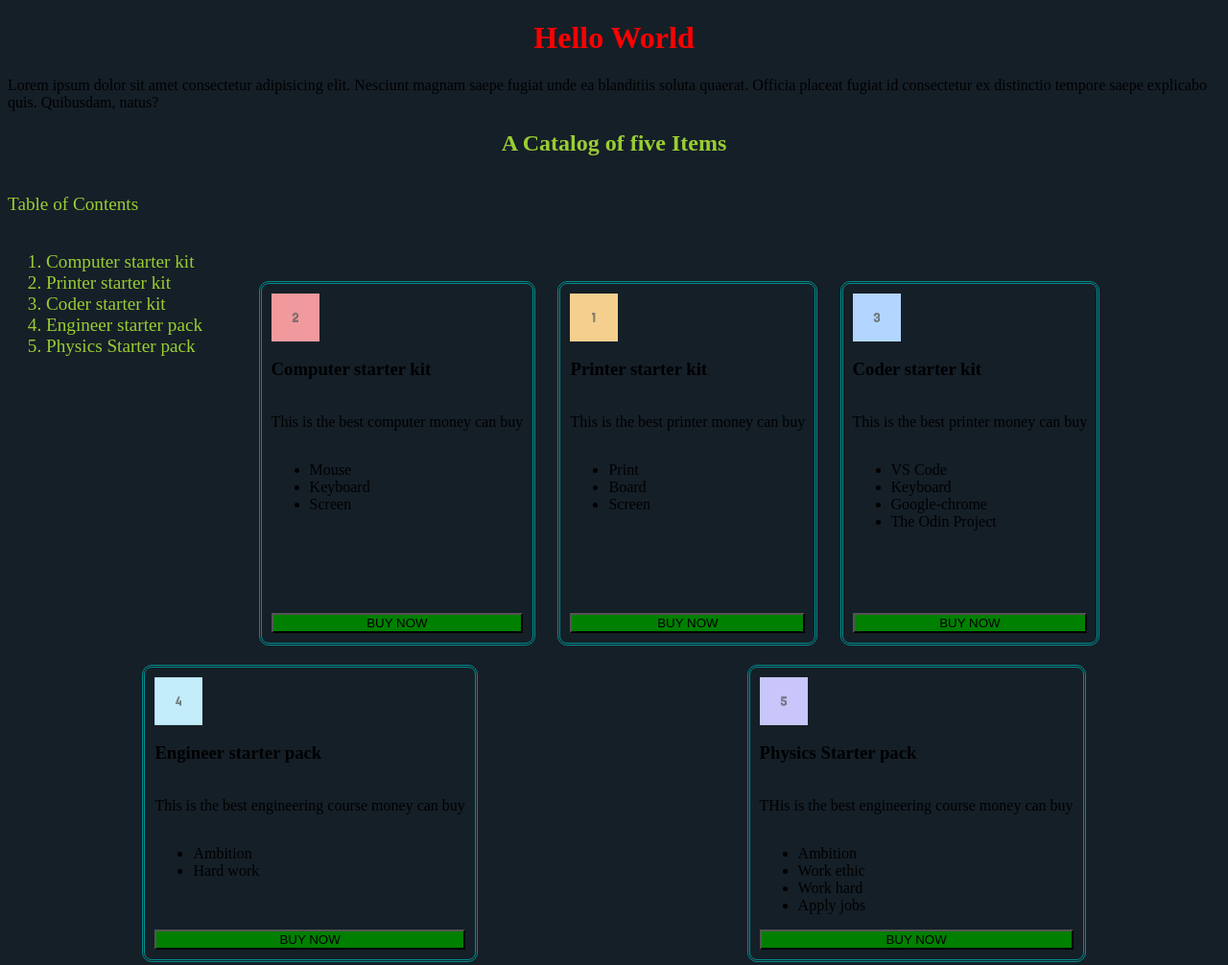
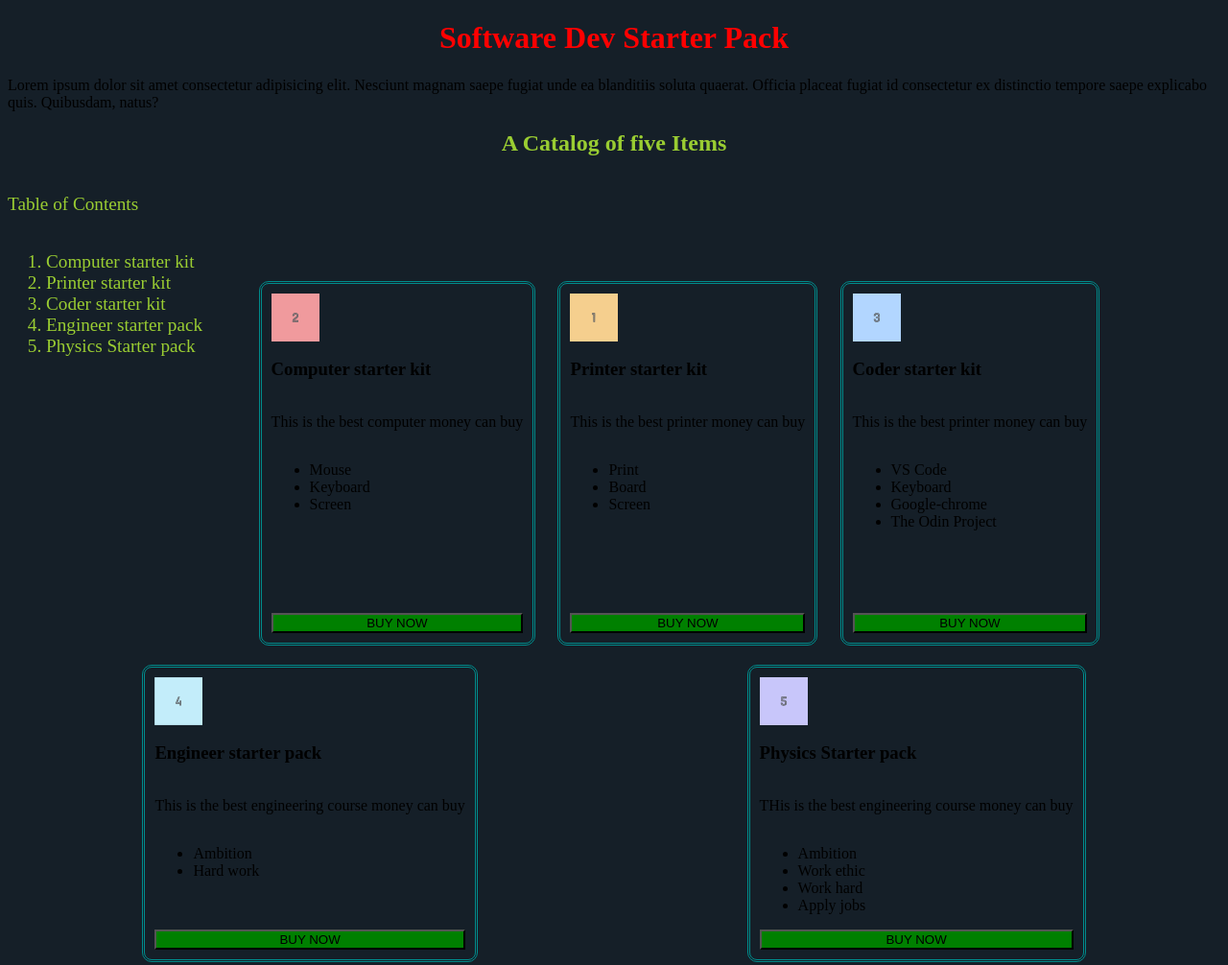
Before and after one commit to edwin-create/Menu, a plain HTML site: page index.html in a window 1280 px wide. Shown: the whole page at 96% size. Drawn offline with Linux system fonts and the light colour scheme.

Commit message:
Add new header

```diff
--- a/index.html
+++ b/index.html
@@ -10,7 +10,7 @@
     <link rel="stylesheet" href="./styles.css">
 </head>
 <body>
-    <h1>Hello World</h1>
+    <h1>Software Dev Starter Pack</h1>
     <p>Lorem ipsum dolor sit amet consectetur adipisicing elit.
 
         Nesciunt magnam saepe fugiat unde ea blanditiis soluta quaerat.
```
